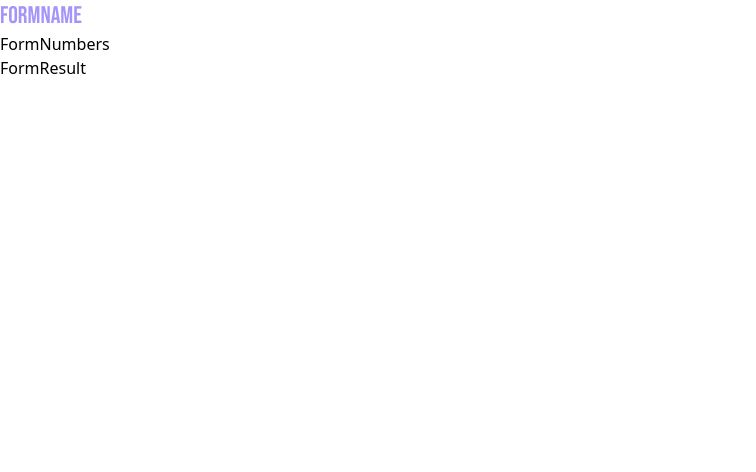
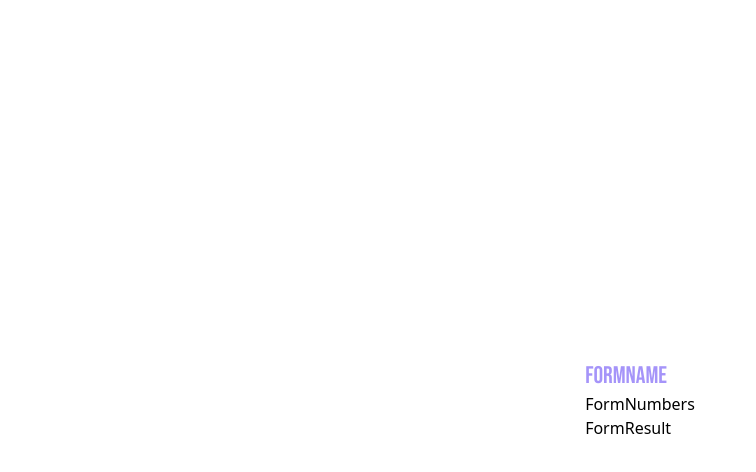
Before and after one commit to mirage109/cents-front, a React (Create React App) app: page / in a window 1280 px wide. Shown: the top 472 px of the page, without its empty margins (0-756 px from the left). Built offline with nearby package versions, Linux system fonts and the light colour scheme.

Commit message:
feat: upd styles

```diff
--- a/src/App.tsx
+++ b/src/App.tsx
@@ -2,6 +2,8 @@
 
 export default function App() {
   return (
-   <Form />
-  )
+    <div className="flex justify-center items-center h-screen">
+      <Form />
+    </div>
+  );
 }
--- a/src/components/Form.tsx
+++ b/src/components/Form.tsx
@@ -4,7 +4,7 @@
 
 const Form = () => {
   return (
-    <div>
+    <div className="max-w-[40%] ">
     <FormName />
     <FormNumbers />
     <FormResult />
```
